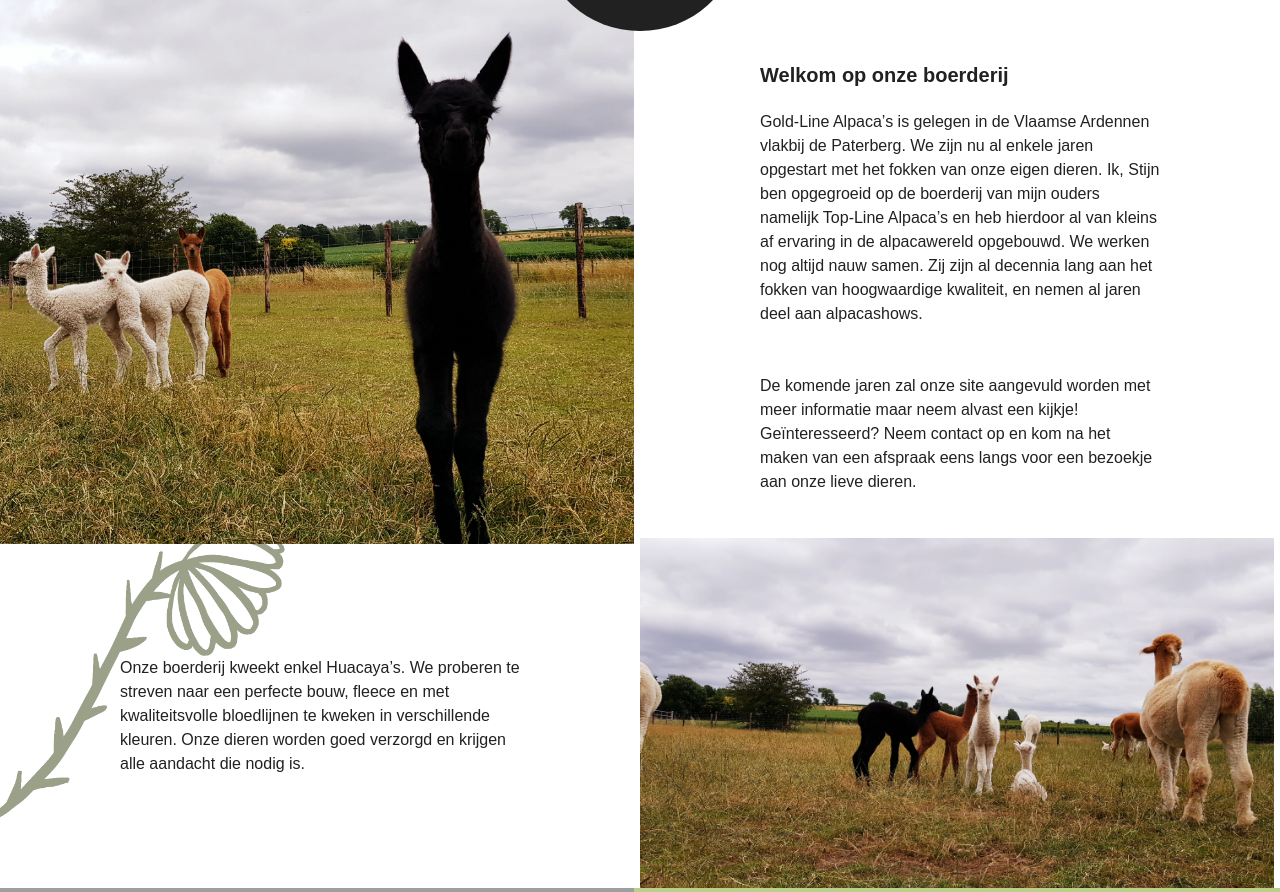
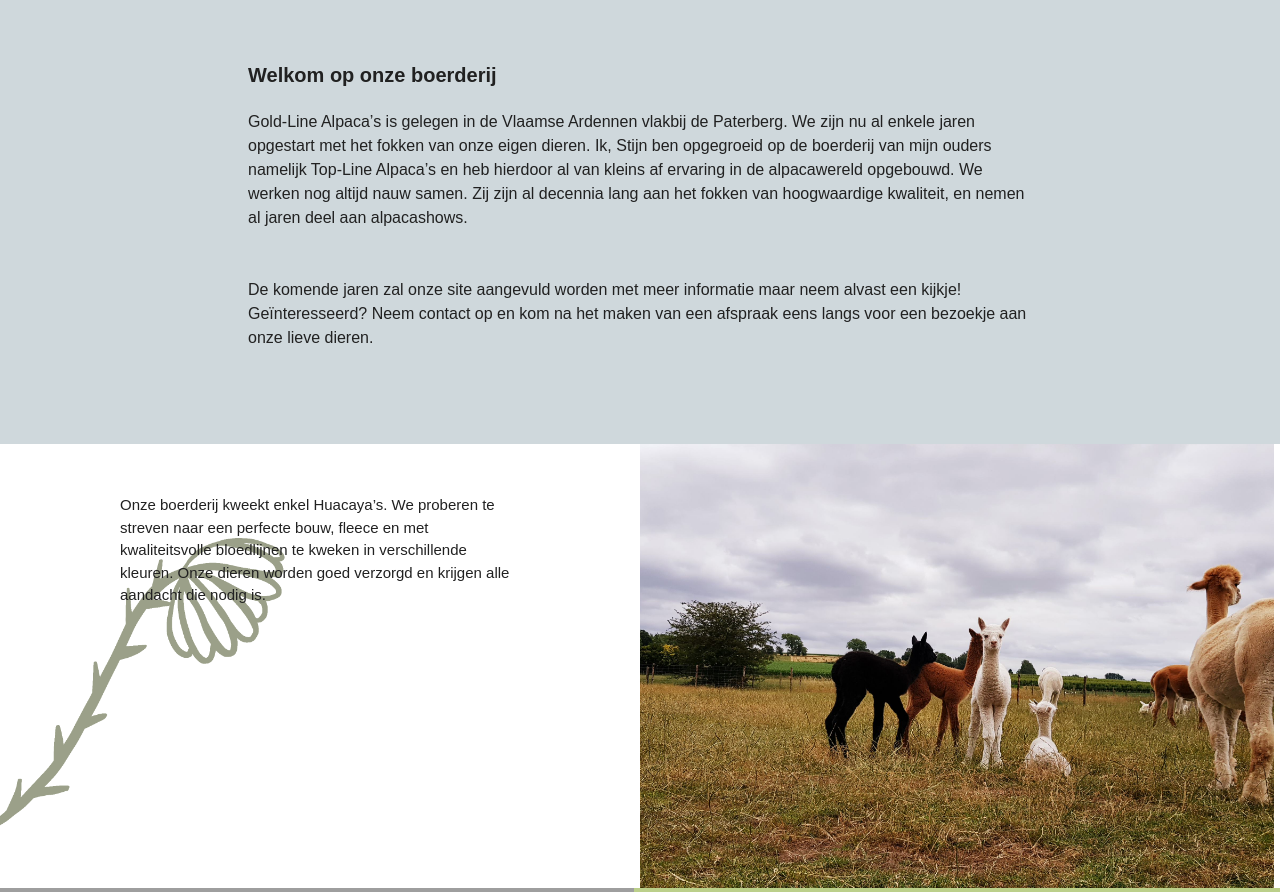
Before and after one commit to milanvaw5/goldline, a PHP site: page /index.php?page=home in a window 1280 px wide. Shown: the part 115-1007 px from the top of the page. Run offline with PHP 8.4, Linux system fonts and the light colour scheme; grey boxes are pictures that could not be loaded.

Commit message:
responsitivity changes

```diff
--- a/src/css/dealpaca.css
+++ b/src/css/dealpaca.css
@@ -138,7 +138,7 @@
   margin-top: 4rem;
 }
 
-@media only screen and (max-width: 1000px) {
+@media only screen and (max-width: 1050px) {
 
   .dealpaca__nav {
     font-size: 1.3rem;
--- a/src/css/home.css
+++ b/src/css/home.css
@@ -1,3 +1,24 @@
+.firsthomeimg {
+  height: 100%;
+}
+
+.hometop {
+  width: 80%;
+}
+
+.tophome {
+  background-color: var(--background);
+  z-index: 1;
+  justify-items: center;
+  align-items: start;
+  display: grid;
+  grid-template-columns: 1fr;
+  min-height: 35rem;
+  height: 100%;
+  margin-bottom: -.6rem;
+  max-width: 100%;
+}
+
 .home__grid {
   display: grid;
   grid-template-columns: 1fr;
@@ -12,26 +33,36 @@
 .artikel {
   display: grid;
   grid-template-columns: 1fr 1fr;
-  min-height: 25rem;
+  min-height: 35rem;
+  max-height: 55rem;
   margin-bottom: -.6rem;
   max-width: 100%;
 }
 
+.reverse {
+  z-index: -5;
+  position: relative;
+}
+
 .homeimg {
   width: 49.5vw;
-  min-height: 25rem;
+  min-height: 45rem;
+  max-height: 65rem;
   height: 100%;
   object-fit: cover;
 }
 
 .textsection {
-  display: flex;
-  flex-flow: column nowrap;
+  display: grid;
+  grid-template-columns: 1fr;
   justify-content: center;
+  justify-items: start;
   align-items: flex-start;
-  align-content: center;
+  align-content: start;
   padding: 5rem 12rem;
-  max-width: 100%;
+  min-height: 45rem;
+  height: 100%;
+  max-height: 65rem;
 }
 
 .paginatitelgroot {
@@ -47,10 +78,12 @@
 
 .white {
   background-color: white;
+  z-index: 1;
 }
 
 .show {
   background-color: var(--background);
+  z-index: 2;
 }
 
 /*------------------------------------------*/
@@ -63,8 +96,9 @@
   justify-items: center;
   align-items: center;
   align-content: center;
-  margin: 15rem 0;
   background-color: white;
+  padding: 5rem 0;
+  z-index: 3;
 }
 
 .container__instagallery {
@@ -91,7 +125,7 @@
 }
 
 .plantlinks {
-  margin-top: -8rem;
+  margin-top: 4rem;
   max-height: 30rem;
   left: 0;
 }
@@ -118,6 +152,10 @@
     margin-bottom: 2rem;
   }
 
+  .artikel {
+    font-size: 1.5rem;
+  }
+
 }
 
 @media only screen and (max-width: 1000px) {
@@ -137,7 +175,7 @@
   }
 
   .firsthomeimg {
-    display: none;
+    opacity: 0%;
     width: 1%;
   }
 
@@ -155,6 +193,8 @@
     z-index: 1;
     justify-items: center;
     align-items: center;
+    display: grid;
+    grid-template-columns: 1fr;
   }
 
 }
@@ -169,7 +209,7 @@
     justify-items: center;
     align-items: center;
     align-content: center;
-    margin: 3rem 0;
+    padding: 3rem 0;
     background-color: white;
   }
 
--- a/src/css/overview.css
+++ b/src/css/overview.css
@@ -55,7 +55,7 @@
   z-index: 1;
 }
 
-@media only screen and (max-width: 1000px) {
+@media only screen and (max-width: 1050px) {
 
   .profile__pic {
     border: .1rem rgba(255, 255, 255, 0) solid;
--- a/src/dao/DAO.php
+++ b/src/dao/DAO.php
@@ -11,10 +11,10 @@ class DAO {
 
 		if(empty(self::$sharedPDO)) {
 
-      $dbHost = getenv('PHP_DB_HOST') ?: "localhost:8889";
-      $dbName = getenv('PHP_DB_DATABASE') ?: "goldline";
-      $dbUser = getenv('PHP_DB_USERNAME') ?: "goldline";
-      $dbPass = getenv('PHP_DB_PASSWORD') ?: "goldline";
+      $dbHost = getenv('PHP_DB_HOST') ?: "gold-line-alpacas.com.mysql";
+      $dbName = getenv('PHP_DB_DATABASE') ?: "gold_line_alpacas_commaindb";
+      $dbUser = getenv('PHP_DB_USERNAME') ?: "gold_line_alpacas_commaindb";
+      $dbPass = getenv('PHP_DB_PASSWORD') ?: "Julke101";
 
 			self::$sharedPDO = new PDO("mysql:host=" . $dbHost . ";dbname=" . $dbName, $dbUser, $dbPass);
 			self::$sharedPDO->exec("SET CHARACTER SET utf8");
--- a/src/style.css
+++ b/src/style.css
@@ -205,7 +205,7 @@ main {
   align-content: center;
   width: 100%;
   min-height: 20rem;
-  margin: 10rem 0 0;
+  margin: 3rem 0 0;
   padding: 0 30rem;
 }
 
@@ -276,6 +276,18 @@ main {
 /*----------------------------------------
 -------------------------------------------*/
 
+@media only screen and (min-width: 1050px) {
+
+  .checkbox, .mobile {
+    display: none;
+  }
+
+  .footer__elements {
+    margin: 10rem 0 0;
+  }
+
+}
+
 @media only screen and (min-width: 700px) {
 
   .navbar {
@@ -309,13 +321,13 @@ main {
     text-decoration: none;
   }
 
-  .checkbox, .mobile {
-    display: none;
-  }
-
 }
 
 @media only screen and (max-width: 700px) {
+
+  .footer__elements {
+    display: none;
+  }
 
   p {
     padding: 1rem;
@@ -475,7 +487,7 @@ main {
   }
 }
 
-@media only screen and (max-width: 1000px) {
+@media only screen and (max-width: 1050px) {
 
   .detailtop {
     border: none;
--- a/src/view/alpacas/home.php
+++ b/src/view/alpacas/home.php
@@ -1,7 +1,7 @@
 <section class="home__grid">
-      <article class="artikel headerpiece">
+      <article class="tophome">
         <h2 class="hidden">Home pagina</h2>
-        <section class="firsthomeimg">
+        <section class="hidden">
           <img class="homeimg" src="assets/img/home.jpg" alt="alpacas in de wei">
         </section>
         <section class="textsection firsthometextsection hometop">
--- a/src/view/alpacas/merries.php
+++ b/src/view/alpacas/merries.php
@@ -1,7 +1,7 @@
 <section class="home__grid show">
       <article class="artikel headerpiece">
         <h2 class="hidden">Home pagina</h2>
-        <section><img class="homeimg" src="assets/img/merries.jpg" alt="alpacas in de wei"></section>
+        <section class="dekhengstentopimg"><img class="homeimg" src="assets/img/merries.jpg" alt="alpacas in de wei"></section>
         <section class="textsection"><h3 class="paginatitelgroot">Merries</h3><button class="button"><a href="index.php?page=contact">Contacteer voor interesse</a></button></section>
       </article>
 </section>
--- a/src/view/layout.php
+++ b/src/view/layout.php
@@ -46,7 +46,7 @@
           <img class="footer__logo" src="assets/img/logo.png" alt="Logo">
         </div>
         <div class="footer__element">
-          <p class="footer__tekst"><strong>Adres:</strong> Bosstraat 49, 9780 Ethikove</p>
+          <p class="footer__tekst"><strong>Adres:</strong> Driesstraat 8, 9690 Kluisbergen</p>
         </div>
         <div class="footer__element">
           <p class="footer__tekst"><strong>E-mailadres:</strong>  gold-line-alpacas@hotmail.com</p>
```
Also changed, not shown: 1 other file.
